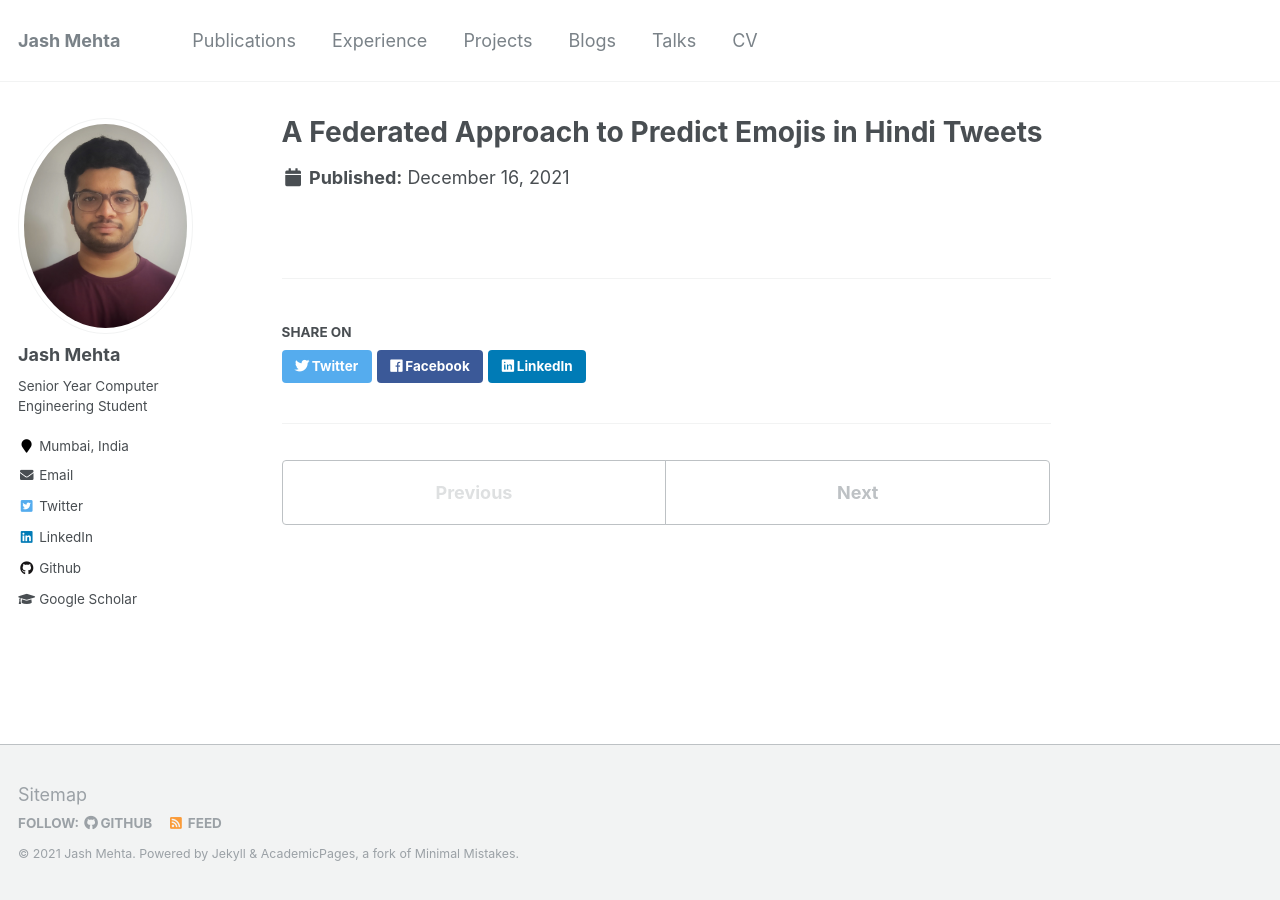
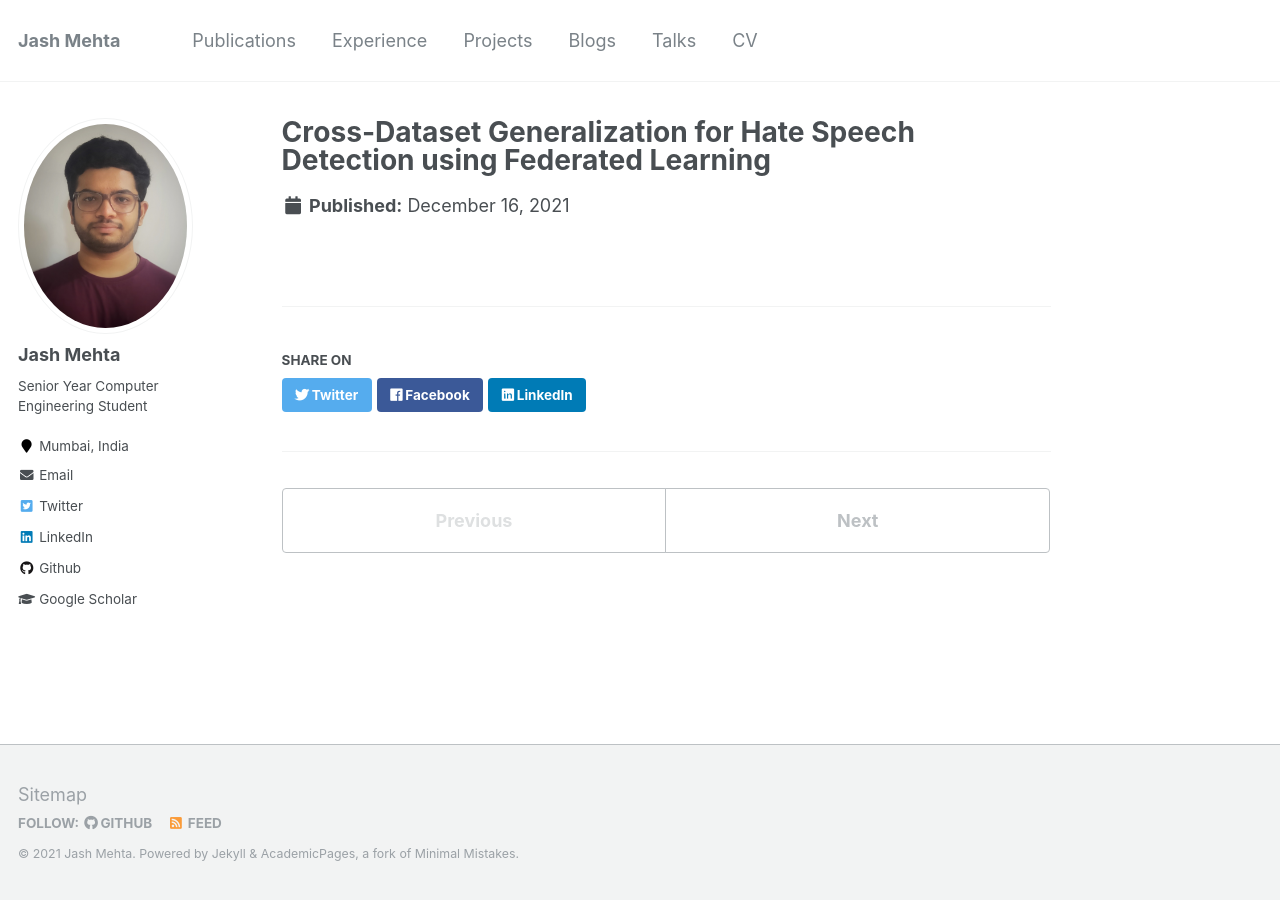
Before and after one commit to jashmehta3300/jashmehta3300.github.io, a Jekyll site: the page built from _portfolio/project-1.md, in a window 1280 px wide. Built offline with Jekyll 4.4.1, drawn with Linux system fonts in a browser that asks for light colours.

Commit message:
UPDATE: projects

```diff
--- a/_portfolio/project-1.md
+++ b/_portfolio/project-1.md
@@ -1,5 +1,5 @@
 ---
-title: "A Federated Approach to Predict Emojis in Hindi Tweets"
-excerpt: "Deep Gandhi&#42;, Jash Mehta&#42;, Nirali Parekh, Karan Waghela, Lynette D'Mello, Zeerak Talat<br/>"
+title: "Cross-Dataset Generalization for Hate Speech Detection using Federated Learning"
+excerpt: "Deep Gandhi&#42;, Jash Mehta&#42;, Jay Gala&#42;, Zeerak Talat<br/>"
 collection: portfolio
 ---
```
Also changed, not shown: _portfolio/project-2.md (+2 -2 lines), _portfolio/project-3.md (+2 -2 lines), _portfolio/project-4.md (deleted, +0 -5 lines).
